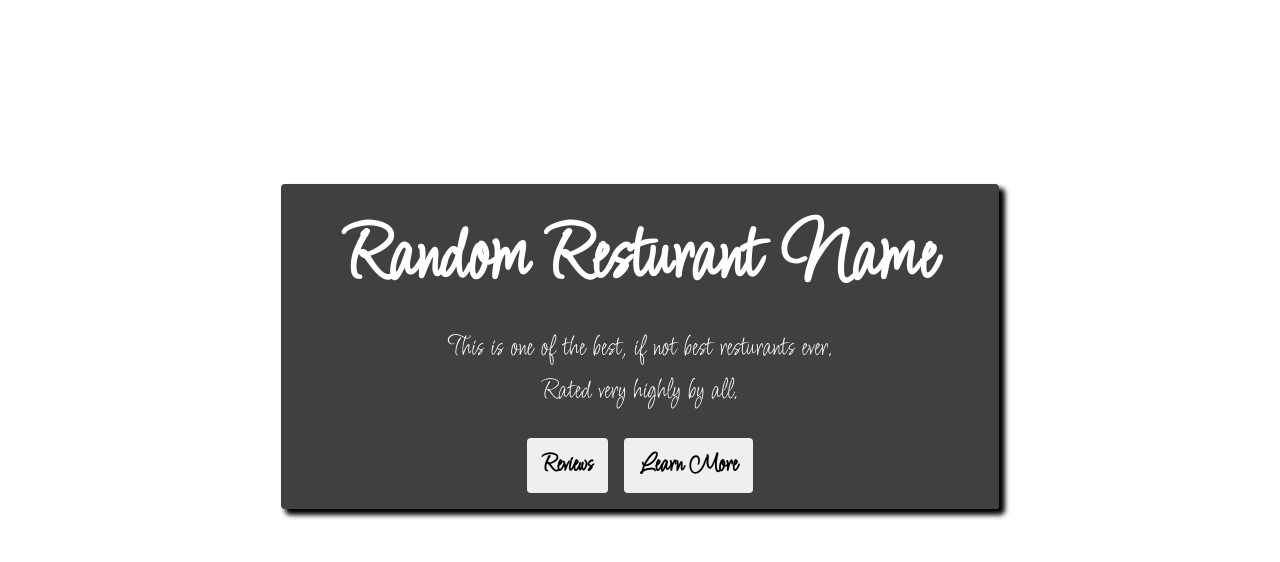
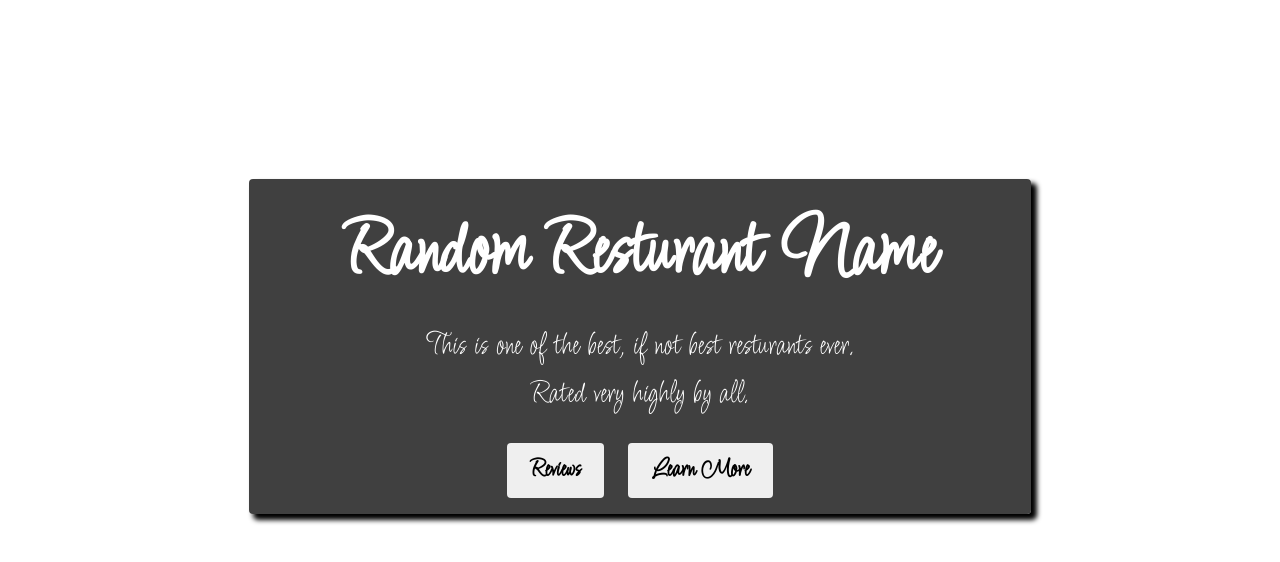
Before and after one commit to JoseBarron12/resturant-page, a website built with webpack: page src/template.html in a window 1280 px wide. Shown: the part 94-656 px from the top of the page. Built offline with nearby package versions, Linux system fonts and the light colour scheme; files whose address does not match are found by name.

Commit message:
Adjust styling for main text section for homepage
Paragraph text slighter bigger for easier viewing
and distionction. Buttons appeare bigger and spread
apart more from each other for easier viewing. Container
takes more space on screen to appear larger and
catch user attention more.

```diff
--- a/src/styles.css
+++ b/src/styles.css
@@ -124,7 +124,7 @@ nav > button {
 
 .main-text {
     background-color:rgba(0, 0, 0, .75);
-    padding: 16px 64px;
+    padding: 16px 96px;
     color: white;
     display: flex;
     flex-direction: column;
@@ -140,19 +140,19 @@ nav > button {
 }
 
 .main-text > p {
-    font-size: 1.8rem;
+    font-size: 2rem;
 }
 
 .main-buttons {
     display: flex;
-    gap: 16px;
+    gap: 24px;
     margin-top: 16px;
 }
 
 .main-buttons > button {
     font-size: 1.6rem;
     font-weight: bold;
-    padding: 8px 16px;
+    padding: 8px 24px;
     border-radius: 4px;
     border: none;
 }
```
